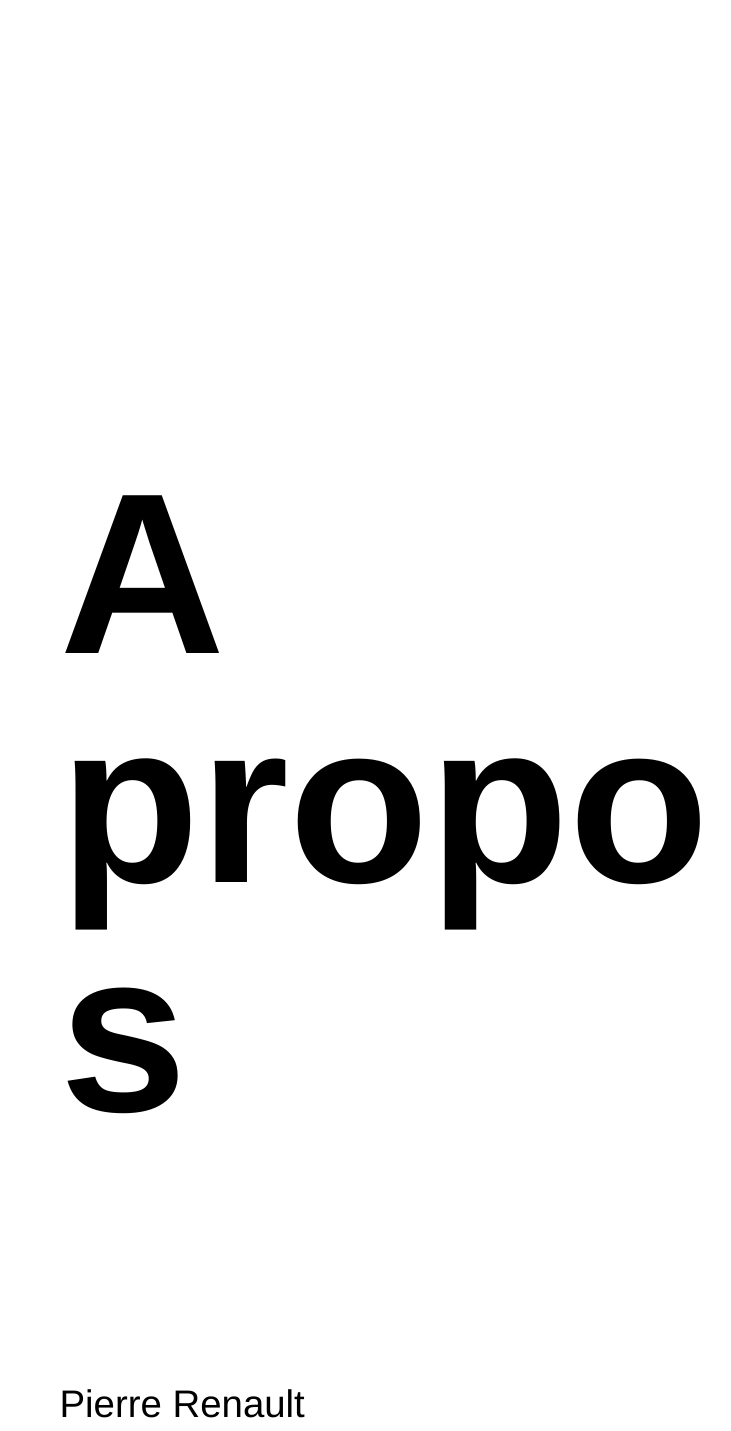
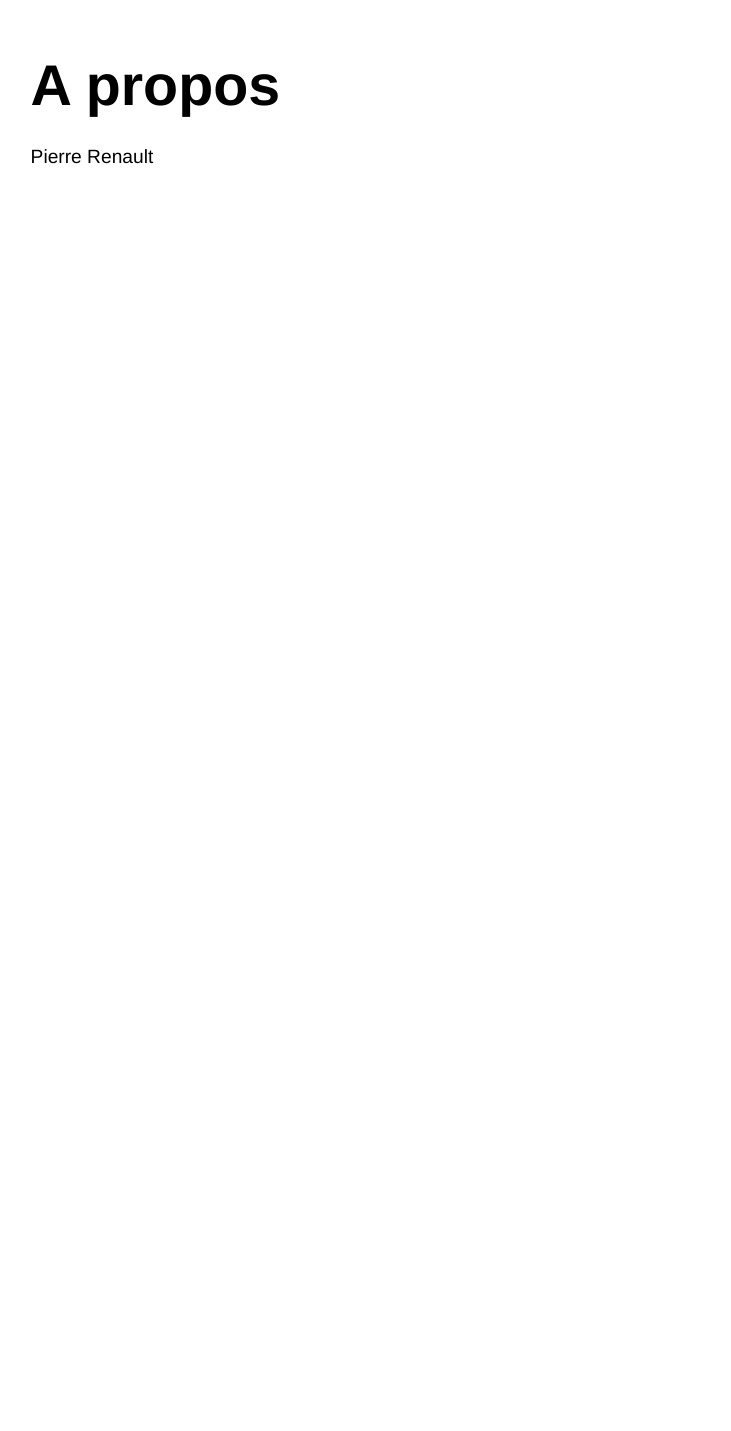
Before and after one commit to pierrenault/hopdurable.github.io, a Jekyll site: the page built from about.md, in a window 1280 px wide. Shown: the whole page, without its empty margins (219-950 px from the left). Built offline with Jekyll 4.4.1, drawn with Linux system fonts in a browser that asks for light colours; after the commit the page ends 957 px from its top, so only the background shows below that.

Commit message:
Updated _typography.scss

```diff
--- a/_sass/config/_typography.scss
+++ b/_sass/config/_typography.scss
@@ -10,7 +10,7 @@ $small-font-size:         $base-font-size * 0.875;
 
 $ratio:                   1.20;
 $base:                    1;
-$base-em:                 $base * 2em;
+$base-em:                 $base * 1em;
 $base-px:                 $base * 16px;
 
 $ms0:                     1;
```
